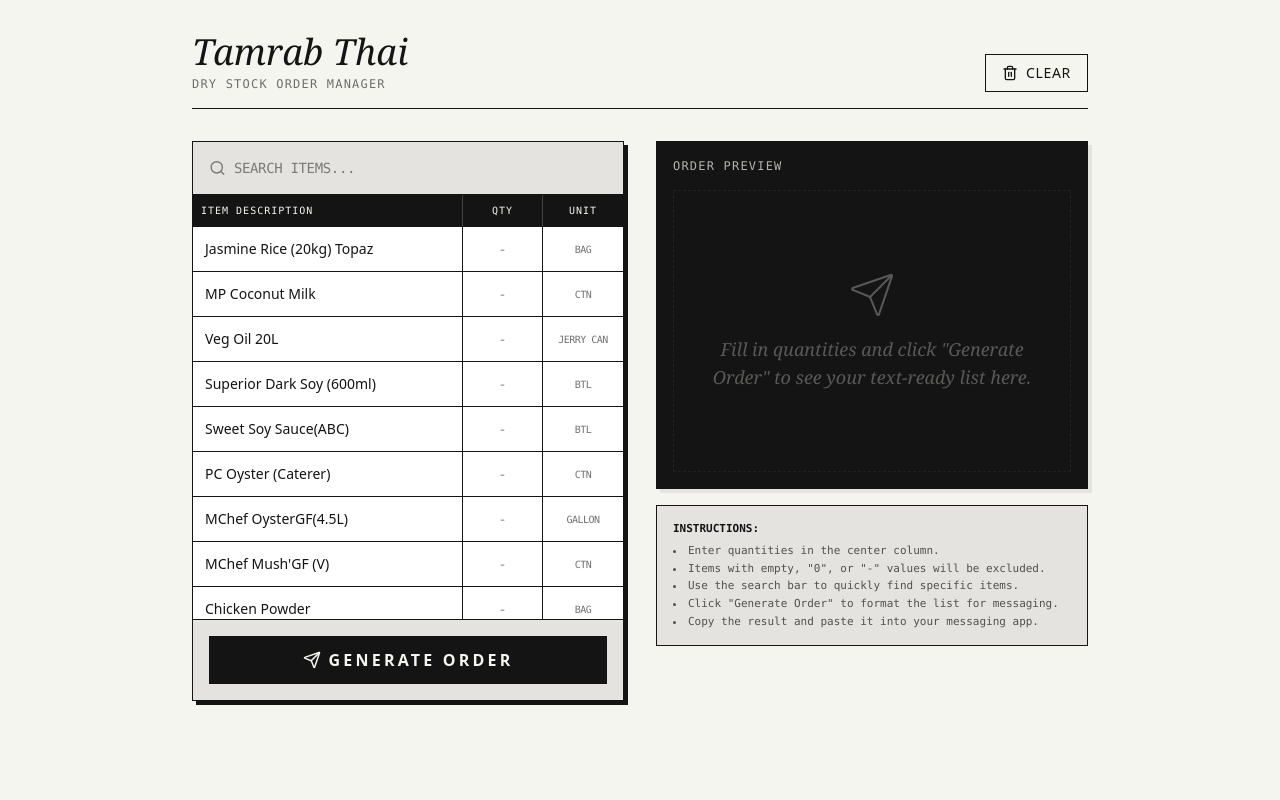
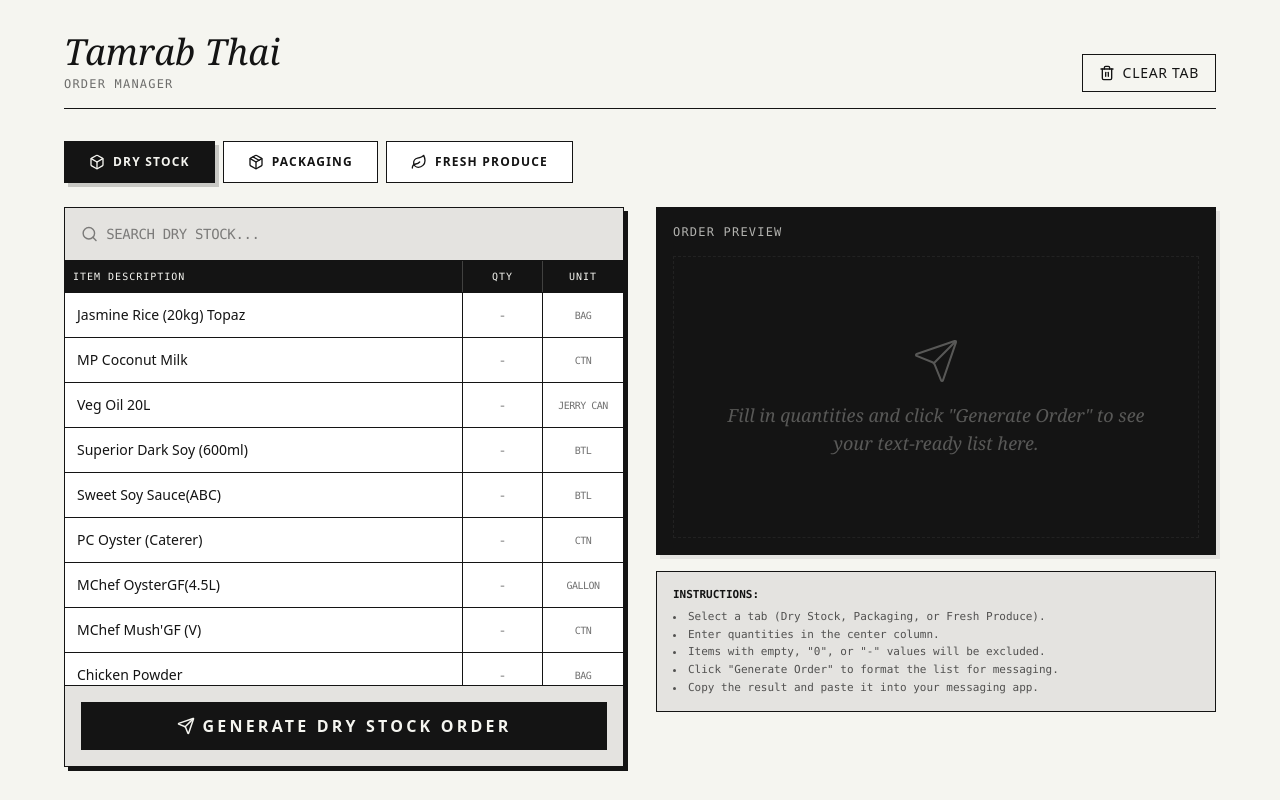
Before and after one commit to nathapon188/DryStockMgr, a React (Vite) app: page / in a window 1280 px wide. Built offline with nearby package versions, Linux system fonts and the light colour scheme.

Commit message:
feat: Add tabs for packaging and fresh produce
Introduces a tabbed interface to switch between managing Dry Stock, Packaging, and Fresh Produce items. This allows for more organized order generation and management of different item categories.

```diff
--- a/src/App.tsx
+++ b/src/App.tsx
@@ -1,19 +1,31 @@
 import { useState, useMemo } from 'react';
 import { motion, AnimatePresence } from 'motion/react';
-import { Clipboard, ClipboardCheck, Trash2, Send, Search } from 'lucide-react';
-import { DRY_STOCK_ITEMS } from './constants';
+import { Clipboard, ClipboardCheck, Trash2, Send, Search, Package, Leaf, Box } from 'lucide-react';
+import { DRY_STOCK_ITEMS, PACKAGING_ITEMS, FRESH_PRODUCE_ITEMS } from './constants';
+
+type TabType = 'dry-stock' | 'packaging' | 'fresh-produce';
 
 export default function App() {
+  const [activeTab, setActiveTab] = useState<TabType>('dry-stock');
   const [quantities, setQuantities] = useState<Record<string, string>>({});
   const [generatedText, setGeneratedText] = useState<string>('');
   const [isCopied, setIsCopied] = useState(false);
   const [searchTerm, setSearchTerm] = useState('');
 
+  const currentItems = useMemo(() => {
+    switch (activeTab) {
+      case 'dry-stock': return DRY_STOCK_ITEMS;
+      case 'packaging': return PACKAGING_ITEMS;
+      case 'fresh-produce': return FRESH_PRODUCE_ITEMS;
+      default: return [];
+    }
+  }, [activeTab]);
+
   const filteredItems = useMemo(() => {
-    return DRY_STOCK_ITEMS.filter(item =>
+    return currentItems.filter(item =>
       item.name.toLowerCase().includes(searchTerm.toLowerCase())
     );
-  }, [searchTerm]);
+  }, [currentItems, searchTerm]);
 
   const handleQuantityChange = (id: string, value: string) => {
     setQuantities(prev => ({
@@ -23,7 +35,8 @@ export default function App() {
   };
 
   const generateOrder = () => {
-    const orderLines = DRY_STOCK_ITEMS
+    const tabTitle = activeTab === 'dry-stock' ? 'Dry Stock' : activeTab === 'packaging' ? 'Packaging' : 'Fresh Produce';
+    const orderLines = currentItems
       .filter(item => {
         const qty = quantities[item.id];
         return qty && qty !== '-' && qty !== '0' && qty.trim() !== '';
@@ -31,11 +44,11 @@ export default function App() {
       .map(item => `${item.name}: ${quantities[item.id]} ${item.unit}`);
 
     if (orderLines.length === 0) {
-      setGeneratedText('No items selected for the order.');
+      setGeneratedText(`No items selected for the ${tabTitle} order.`);
       return;
     }
 
-    const header = "Dry Stock Order\n-------------------\n";
+    const header = `${tabTitle} Order\n-------------------\n`;
     const footer = "\n-------------------\nThank you,\nNat";
     setGeneratedText(header + orderLines.join('\n') + footer);
   };
@@ -51,20 +64,30 @@ export default function App() {
   };
 
   const clearAll = () => {
-    if (window.confirm('Are you sure you want to clear all quantities?')) {
-      setQuantities({});
+    if (window.confirm(`Are you sure you want to clear all quantities for ${activeTab}?`)) {
+      const newQuantities = { ...quantities };
+      currentItems.forEach(item => {
+        delete newQuantities[item.id];
+      });
+      setQuantities(newQuantities);
       setGeneratedText('');
     }
   };
 
+  const tabs = [
+    { id: 'dry-stock' as TabType, label: 'Dry Stock', icon: Box },
+    { id: 'packaging' as TabType, label: 'Packaging', icon: Package },
+    { id: 'fresh-produce' as TabType, label: 'Fresh Produce', icon: Leaf },
+  ];
+
   return (
     <div className="min-h-screen bg-[#F5F5F0] text-[#141414] font-sans p-4 md:p-8">
-      <div className="max-w-4xl mx-auto">
+      <div className="max-w-6xl mx-auto">
         {/* Header */}
         <header className="mb-8 border-b border-[#141414] pb-4 flex flex-col md:flex-row md:items-end justify-between gap-4">
           <div>
             <h1 className="font-serif italic text-4xl mb-1">Tamrab Thai</h1>
-            <p className="text-xs uppercase tracking-widest opacity-60 font-mono">Dry Stock Order Manager</p>
+            <p className="text-xs uppercase tracking-widest opacity-60 font-mono">Order Manager</p>
           </div>
           <div className="flex gap-2">
             <button
@@ -72,10 +95,32 @@ export default function App() {
               className="flex items-center gap-2 px-4 py-2 border border-[#141414] hover:bg-[#141414] hover:text-[#F5F5F0] transition-colors text-sm uppercase tracking-wider cursor-pointer"
             >
               <Trash2 size={16} />
-              Clear
+              Clear Tab
             </button>
           </div>
         </header>
+
+        {/* Tabs */}
+        <div className="flex flex-wrap gap-2 mb-6">
+          {tabs.map((tab) => (
+            <button
+              key={tab.id}
+              onClick={() => {
+                setActiveTab(tab.id);
+                setSearchTerm('');
+                setGeneratedText('');
+              }}
+              className={`flex items-center gap-2 px-6 py-3 border border-[#141414] transition-all uppercase tracking-widest text-xs font-bold cursor-pointer ${
+                activeTab === tab.id
+                  ? 'bg-[#141414] text-[#F5F5F0] shadow-[4px_4px_0px_0px_rgba(20,20,20,0.2)]'
+                  : 'bg-white hover:bg-[#E4E3E0]'
+              }`}
+            >
+              <tab.icon size={16} />
+              {tab.label}
+            </button>
+          ))}
+        </div>
 
         <div className="grid grid-cols-1 lg:grid-cols-2 gap-8">
           {/* List Section */}
@@ -84,7 +129,7 @@ export default function App() {
               <Search size={18} className="opacity-50" />
               <input
                 type="text"
-                placeholder="SEARCH ITEMS..."
+                placeholder={`SEARCH ${activeTab.replace('-', ' ').toUpperCase()}...`}
                 value={searchTerm}
                 onChange={(e) => setSearchTerm(e.target.value)}
                 className="bg-transparent border-none outline-none w-full text-sm font-mono uppercase tracking-tight"
@@ -98,6 +143,14 @@ export default function App() {
                 <div className="p-2 text-center">Unit</div>
               </div>
 
+              <AnimatePresence mode="wait">
+                <motion.div
+                  key={activeTab}
+                  initial={{ opacity: 0 }}
+                  animate={{ opacity: 1 }}
+                  exit={{ opacity: 0 }}
+                  transition={{ duration: 0.2 }}
+                >
                   {filteredItems.map((item) => (
                     <div key={item.id} className="grid grid-cols-[1fr_80px_80px] border-b border-[#141414] hover:bg-[#F5F5F0] transition-colors group">
                       <div className="p-3 text-sm border-r border-[#141414] flex items-center">
@@ -117,6 +170,8 @@ export default function App() {
                       </div>
                     </div>
                   ))}
+                </motion.div>
+              </AnimatePresence>
               {filteredItems.length === 0 && (
                 <div className="p-8 text-center opacity-40 italic font-serif">No items found matching your search.</div>
               )}
@@ -128,7 +183,7 @@ export default function App() {
                 className="w-full py-3 bg-[#141414] text-[#F5F5F0] uppercase tracking-[0.2em] font-bold hover:bg-[#333] transition-colors flex items-center justify-center gap-2 cursor-pointer"
               >
                 <Send size={18} />
-                Generate Order
+                Generate {activeTab.replace('-', ' ')} Order
               </button>
             </div>
           </section>
@@ -188,9 +243,9 @@ export default function App() {
             <div className="bg-[#E4E3E0] p-4 border border-[#141414] text-[11px] font-mono leading-tight">
               <p className="uppercase font-bold mb-2">Instructions:</p>
               <ul className="list-disc list-inside space-y-1 opacity-70">
+                <li>Select a tab (Dry Stock, Packaging, or Fresh Produce).</li>
                 <li>Enter quantities in the center column.</li>
                 <li>Items with empty, "0", or "-" values will be excluded.</li>
-                <li>Use the search bar to quickly find specific items.</li>
                 <li>Click "Generate Order" to format the list for messaging.</li>
                 <li>Copy the result and paste it into your messaging app.</li>
               </ul>
--- a/src/constants.ts
+++ b/src/constants.ts
@@ -97,3 +97,56 @@ export const DRY_STOCK_ITEMS: StockItem[] = [
   { id: "honey", name: "Honey (3L Blossom Pure)", unit: "Btl" },
   { id: "gloves-m", name: "Powdered Gloved (M)", unit: "Ctn" },
 ];
+
+export const PACKAGING_ITEMS: StockItem[] = [
+  { id: "bcb-kraft-small", name: "BCB TM Kraft Small", unit: "Ctn" },
+  { id: "bcb-kraft-medium", name: "BCB TM Kraft Medium", unit: "Ctn" },
+  { id: "paper-towel", name: "Paper Towel 24x24 cm", unit: "Ctn" },
+  { id: "sauce-30cc", name: "30cc Hinged Lid Sauce Container", unit: "Ctn" },
+  { id: "sauce-25cc", name: "25cc Hinged Lid Sauce Container", unit: "Ctn" },
+  { id: "tray-clam", name: "Plastic Tray Clam (3H)", unit: "Ctn" },
+  { id: "lid-rect", name: "Lid Rectangular", unit: "Ctn" },
+  { id: "rect-500", name: "500 Rectangular", unit: "Ctn" },
+  { id: "rect-750", name: "750 Rectangular", unit: "Ctn" },
+  { id: "rect-1000", name: "1000 Rectangular", unit: "Ctn" },
+  { id: "plastic-bag-m", name: "Plastic Bag (M)", unit: "Pack" },
+  { id: "napkin-white", name: "Quilted Dinner Napkin GT Fold White", unit: "Ctn" },
+  { id: "sandwich-wedge", name: "(M) BioBoard Sandwich Wedge", unit: "Pack" },
+  { id: "snackbox", name: "(M) BioBoard Regular Snackbox", unit: "Pack" },
+  { id: "bin-liner-82l", name: "82L Heavy Duty Bin Liner", unit: "Ctn" },
+];
+
+export const FRESH_PRODUCE_ITEMS: StockItem[] = [
+  { id: "basil", name: "Basil", unit: "Pack" },
+  { id: "beansprout", name: "Beansprout", unit: "Bag" },
+  { id: "broccoli", name: "Broccoli", unit: "Ctn" },
+  { id: "brown-onion", name: "Brown Onion", unit: "Bag" },
+  { id: "buk-choy", name: "Buk Choy", unit: "Bunch" },
+  { id: "cabbage-white", name: "Cabbage (White)", unit: "Head" },
+  { id: "capsicum-mixed", name: "Capsicum (Mixed)", unit: "Ctn" },
+  { id: "carrot", name: "Carrot", unit: "Ctn" },
+  { id: "cherry-tomato", name: "Cherry Tomato", unit: "Punnet" },
+  { id: "chilli-red", name: "Chilli (Red Cayenne)", unit: "kg" },
+  { id: "chives", name: "Chives", unit: "Bunch" },
+  { id: "coriander", name: "Coriander", unit: "Bunch" },
+  { id: "cos-lettuce", name: "Cos Lettuce", unit: "Bag" },
+  { id: "cucumber", name: "Cucumber", unit: "Bag" },
+  { id: "eggplant", name: "Eggplant", unit: "Head" },
+  { id: "garlic-peeled", name: "Garlic (Peeled)", unit: "Pack" },
+  { id: "green-bean", name: "Green Bean", unit: "Ctn" },
+  { id: "ginger-pc", name: "Ginger", unit: "Pc" },
+  { id: "kailan", name: "Kailan", unit: "Bunch" },
+  { id: "lemon", name: "Lemon", unit: "Ctn" },
+  { id: "lemongrass", name: "Lemongrass", unit: "Bunch" },
+  { id: "lime-cocktails", name: "Lime (for Cocktails)", unit: "Ctn" },
+  { id: "mint", name: "Mint", unit: "Bunch" },
+  { id: "mixed-salad", name: "Mixed Salad", unit: "Box" },
+  { id: "mushroom-button", name: "Mushroom (Button)", unit: "Box" },
+  { id: "papaya", name: "Papaya", unit: "Head" },
+  { id: "pineapple", name: "Pineapple", unit: "Head" },
+  { id: "potatoes-purple", name: "Potatoes (Washed Purple)", unit: "Bag" },
+  { id: "pumpkin", name: "Pumpkin", unit: "Head" },
+  { id: "red-onion", name: "Red Onion", unit: "kg" },
+  { id: "shallot", name: "Shallot", unit: "Bag" },
+  { id: "egg-700g", name: "Egg (700g)", unit: "Ctn" },
+];
```
Lines whose indentation alone changed are shown as unchanged.
